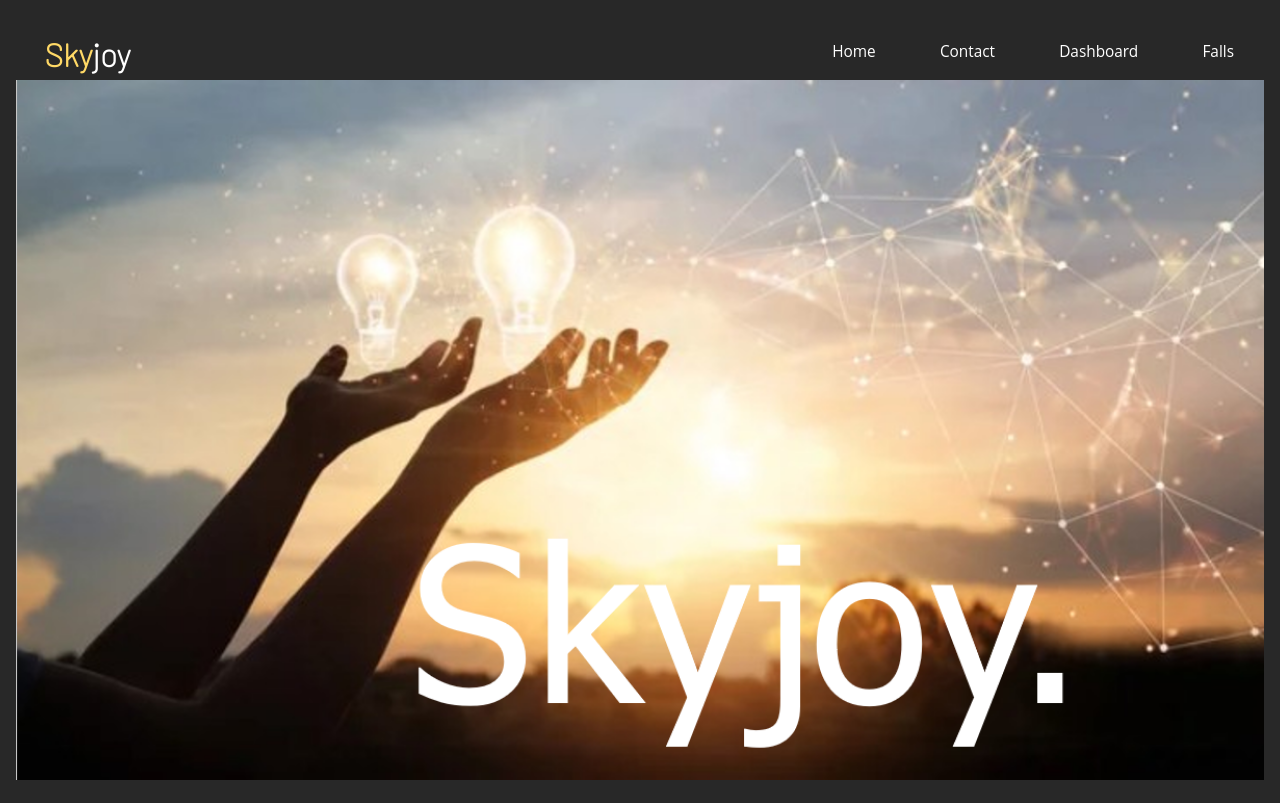
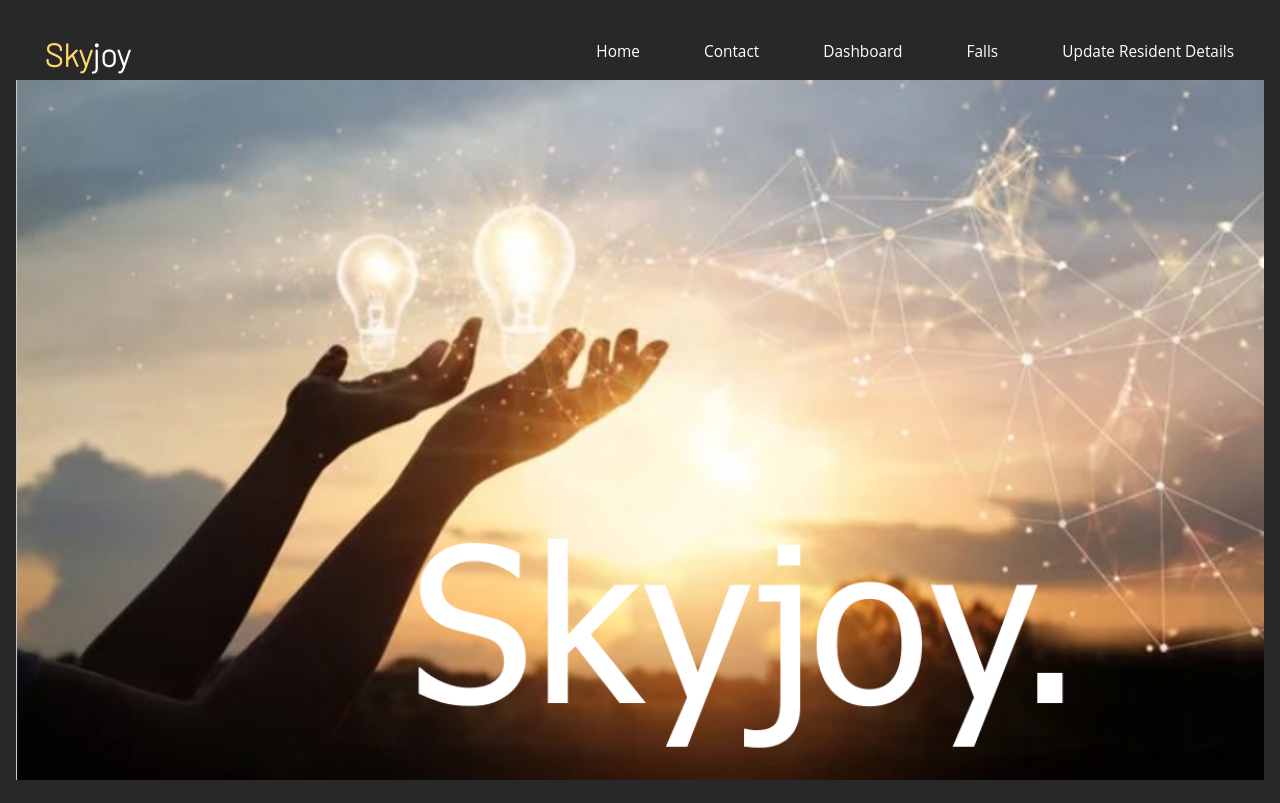
Before and after one commit to kturley21/kturley21, a website: page index.html in a window 1280 px wide. Drawn offline with Linux system fonts and the light colour scheme.

Commit message:
Update index.html

```diff
--- a/index.html
+++ b/index.html
@@ -18,6 +18,7 @@
         <li><a href="contactTemp.html">Contact</a></li>
         <li><a href="dashboard.html">Dashboard</a></li>
         <li><a href="fall.html">Falls</a></li>
+        <li><a href="resInfo.html">Update Resident Details</a></li>
       </ul>
     </nav>
   </header>
```
